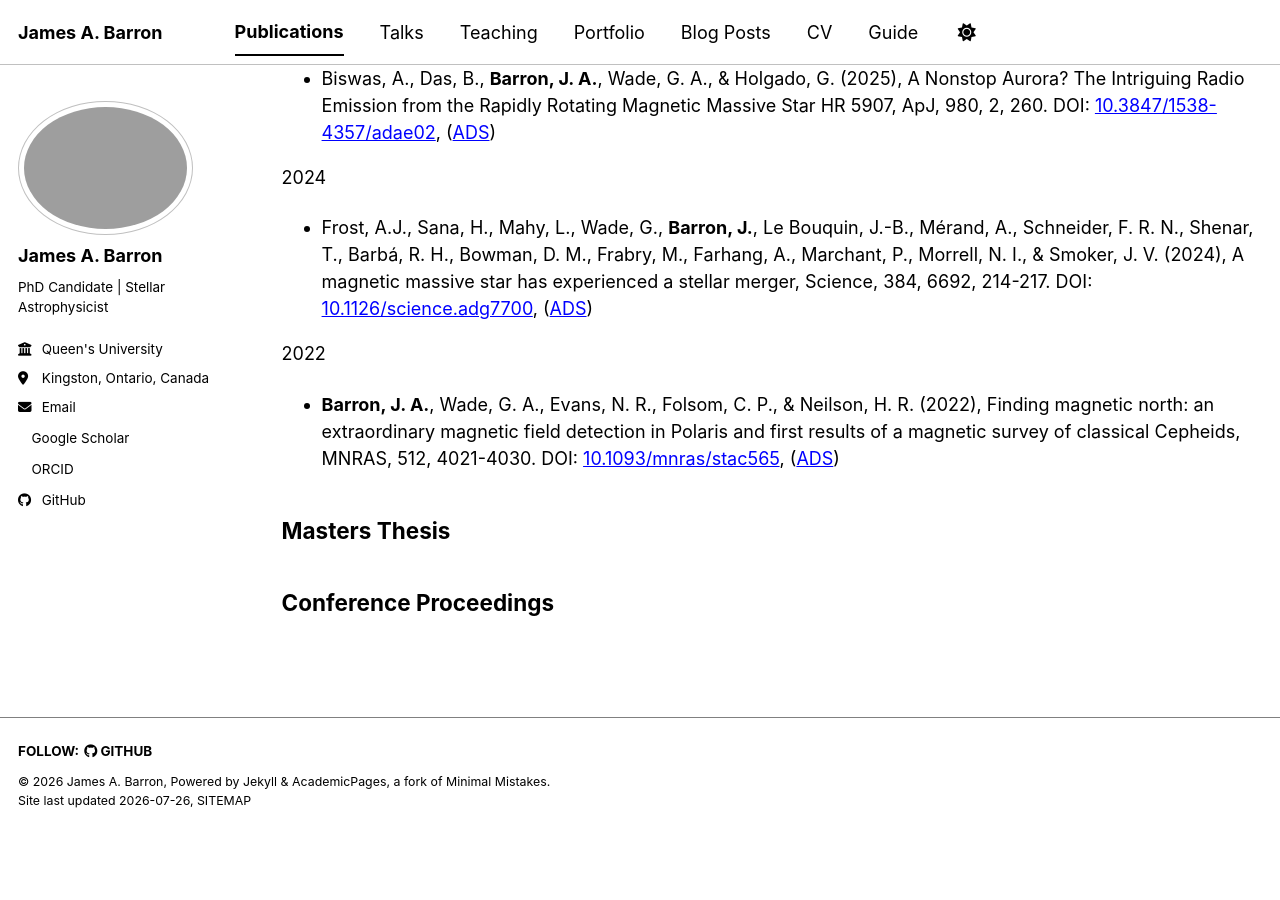
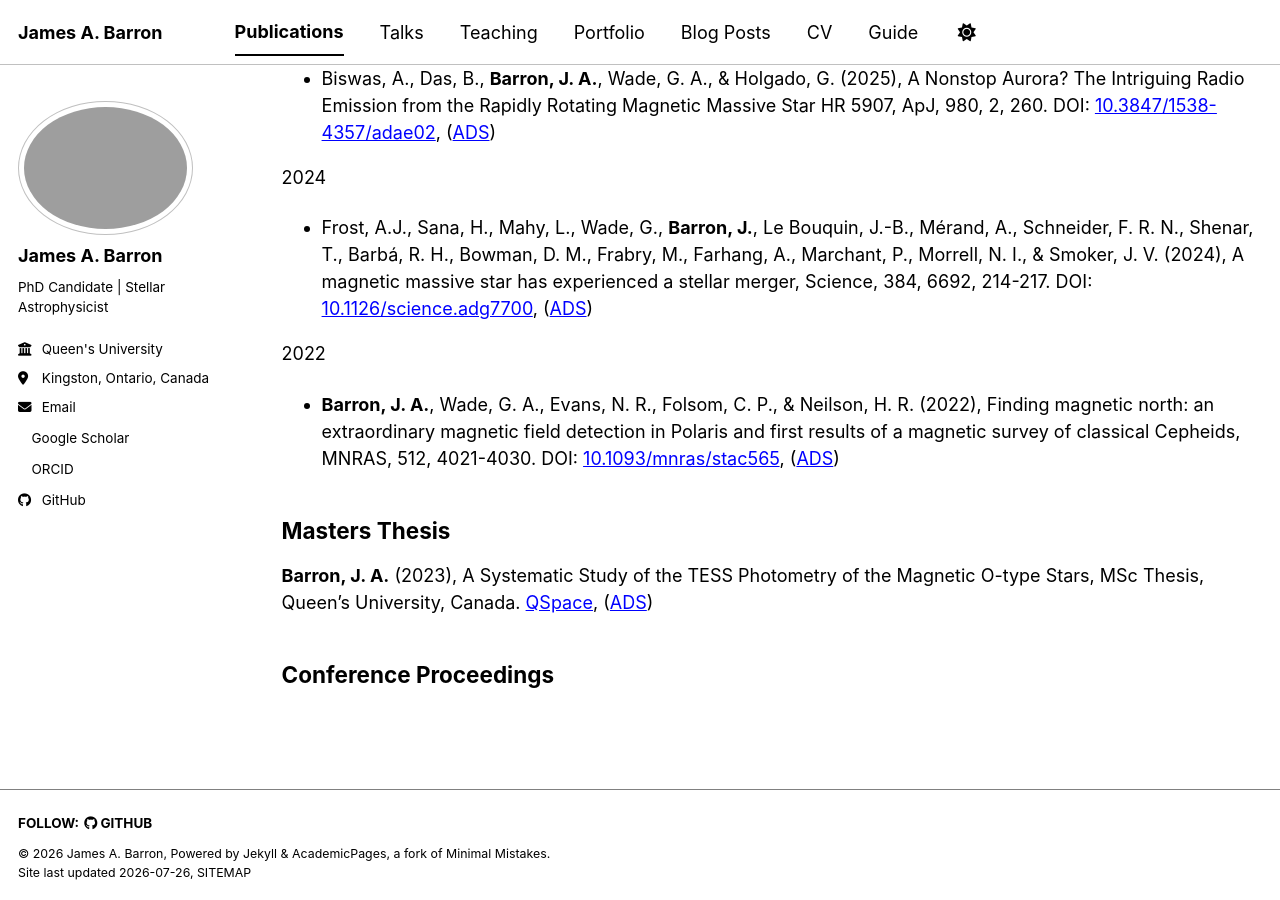
Before and after one commit to jamesabarron/jamesabarron.github.io, a Jekyll site: the page built from _pages/publications.md, in a window 1280 px wide and 900 px high, scrolled down 588 px. Built offline with Jekyll 4.4.1, drawn with Linux system fonts in a browser that asks for light colours; a style sheet for code colours, icons or effects is not loaded; before the commit the page ends 1416 px from its top, so only the background shows below that.

Commit message:
Masters thesis.

```diff
--- a/_pages/publications.md
+++ b/_pages/publications.md
@@ -32,5 +32,6 @@ YZ Cet b, ApJ, 997, 2, 268. DOI: [10.3847/1538-4357/ae2fb4](https://doi.org/10.3
 * **Barron, J. A.**, Wade, G. A., Evans, N. R., Folsom, C. P., & Neilson, H. R. (2022), Finding magnetic north: an extraordinary magnetic field detection in Polaris and first results of a magnetic survey of classical Cepheids, MNRAS, 512, 4021-4030. DOI: [10.1093/mnras/stac565](https://doi.org/10.1093/mnras/stac565), ([ADS](https://ui.adsabs.harvard.edu/abs/2022MNRAS.512.4021B/abstract))
 
 ## Masters Thesis
+**Barron, J. A.** (2023), A Systematic Study of the TESS Photometry of the Magnetic O-type Stars, MSc Thesis, Queen's University, Canada. [QSpace](http://hdl.handle.net/1974/31364), ([ADS](https://ui.adsabs.harvard.edu/abs/2023MsT..........2B/abstract))
 
 ## Conference Proceedings
```
